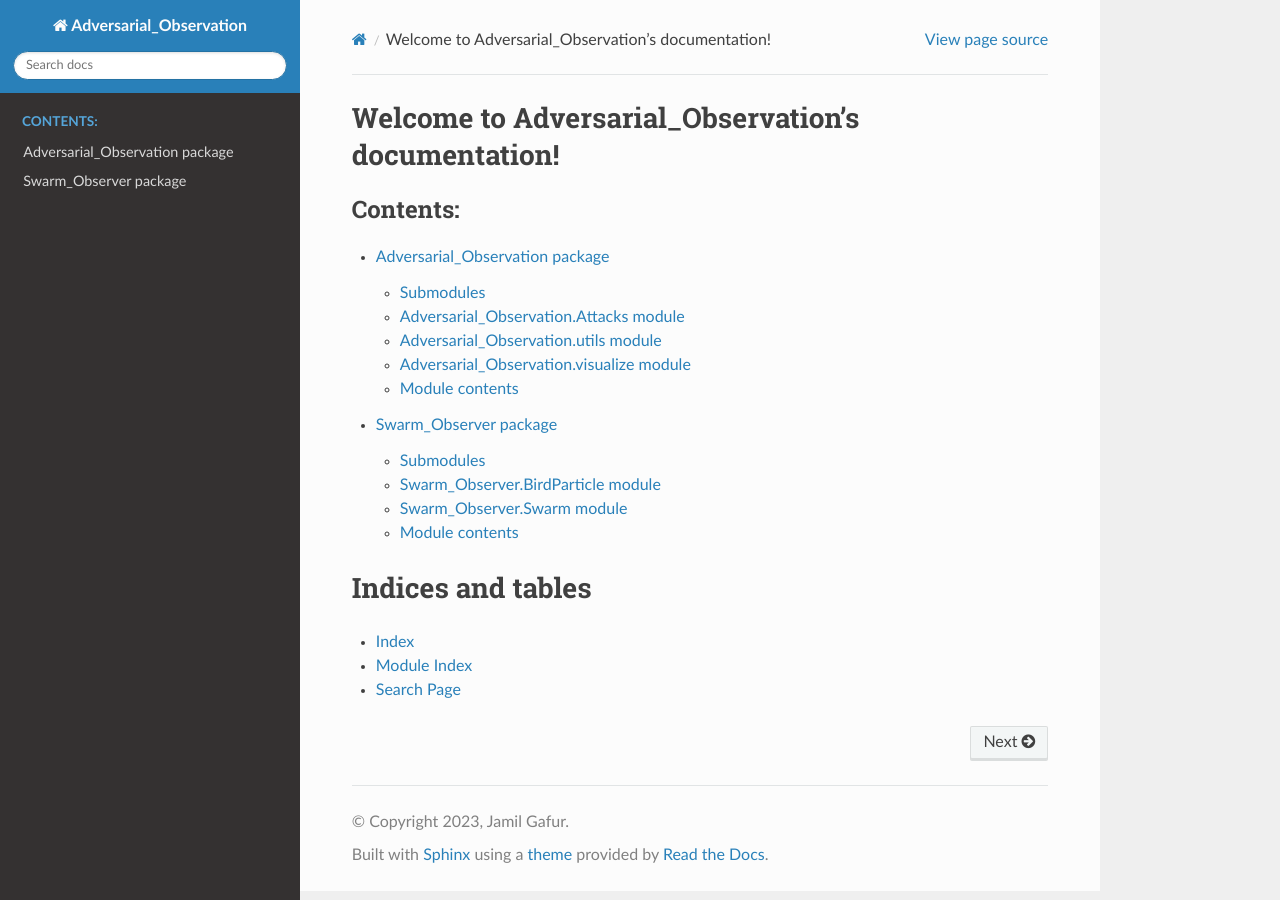
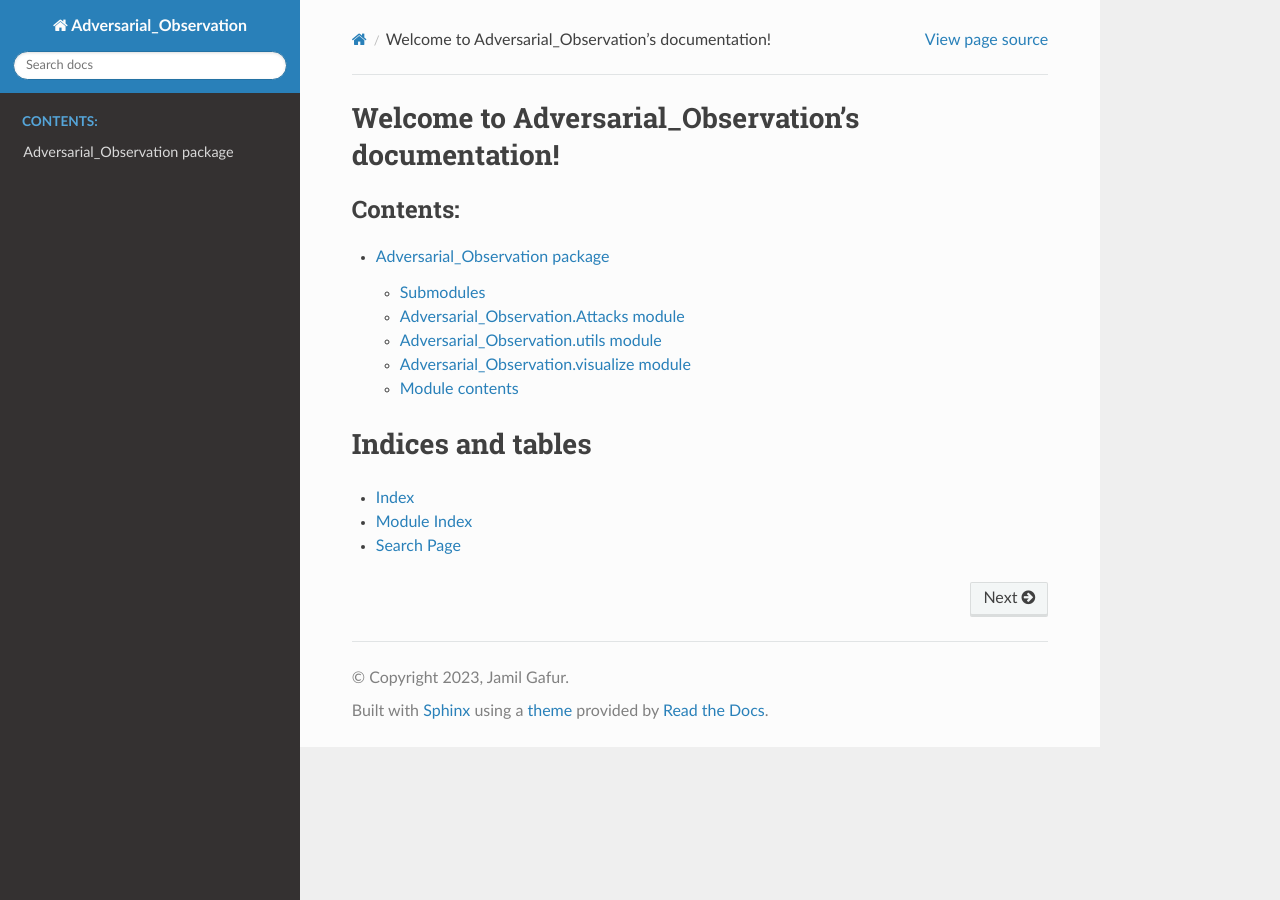
Before and after one commit to EpiGenomicsCode/Adversarial_Observation, a Sphinx documentation site: the page built from docs/index.rst, in a window 1280 px wide. Built offline with Sphinx 7.4.7 and the Read the Docs theme 3.1.0, drawn with Linux system fonts in a browser that asks for light colours; pages that are not in the unit, such as notebooks, are missing from menus.

Commit message:
Main updates (#12)
* fixed testing

* updated workflow

* fixing docs

* cleaning tests

* cleaning

* remove swarm

* added pytest

```diff
--- a/docs/Swarm_Observer.rst
+++ /dev/null
@@ -1,29 +0,0 @@
-Swarm\_Observer package
-=======================
-
-Submodules
-----------
-
-Swarm\_Observer.BirdParticle module
------------------------------------
-
-.. automodule:: Swarm_Observer.BirdParticle
-   :members:
-   :undoc-members:
-   :show-inheritance:
-
-Swarm\_Observer.Swarm module
-----------------------------
-
-.. automodule:: Swarm_Observer.Swarm
-   :members:
-   :undoc-members:
-   :show-inheritance:
-
-Module contents
----------------
-
-.. automodule:: Swarm_Observer
-   :members:
-   :undoc-members:
-   :show-inheritance:
--- a/docs/conf.py
+++ b/docs/conf.py
@@ -13,12 +13,10 @@
 import os
 import sys
 sys.path.insert(0, os.path.abspath('../Adversarial_Observation'))
-sys.path.insert(1, os.path.abspath('../Swarm_Observer'))
 sys.path.insert(2, os.path.abspath('../'))
 from Adversarial_Observation.Attacks import *
 from Adversarial_Observation.utils import *
 from Adversarial_Observation.visualize import *
-import Swarm_Observer
 
 # -- Project information -----------------------------------------------------
 
--- a/docs/index.rst
+++ b/docs/index.rst
@@ -11,7 +11,6 @@ Welcome to Adversarial_Observation's documentation!
    :caption: Contents:
 
    Adversarial_Observation
-   Swarm_Observer
    examples
 
 
--- a/docs/modules.rst
+++ b/docs/modules.rst
@@ -5,5 +5,4 @@
    :maxdepth: 4
 
    Adversarial_Observation
-   Swarm_Observer
    setup
--- a/requirements.txt
+++ b/requirements.txt
@@ -14,3 +14,4 @@ torchvision
 sphinx_rtd_theme
 tensorflow
 imageio[pyav]
+pytest
```
Also changed, not shown: 2 other files.
